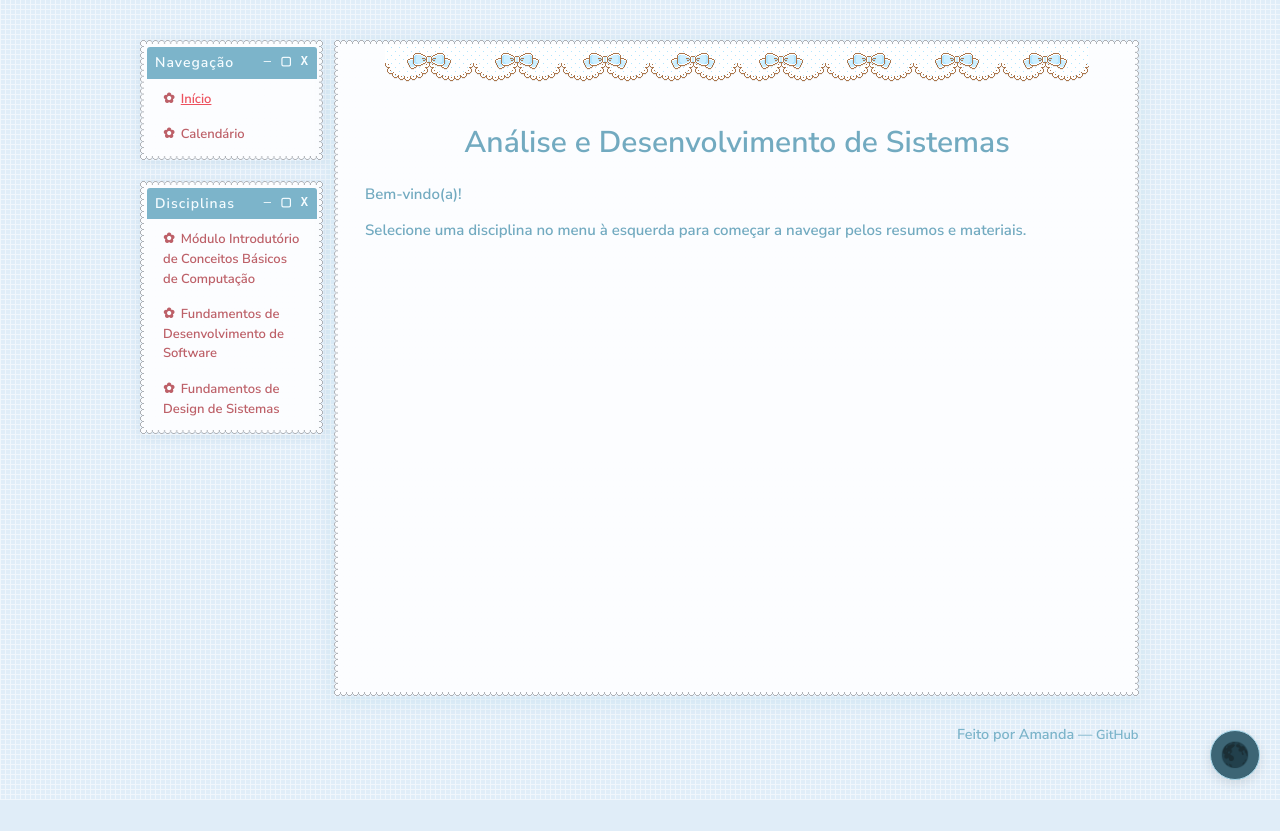
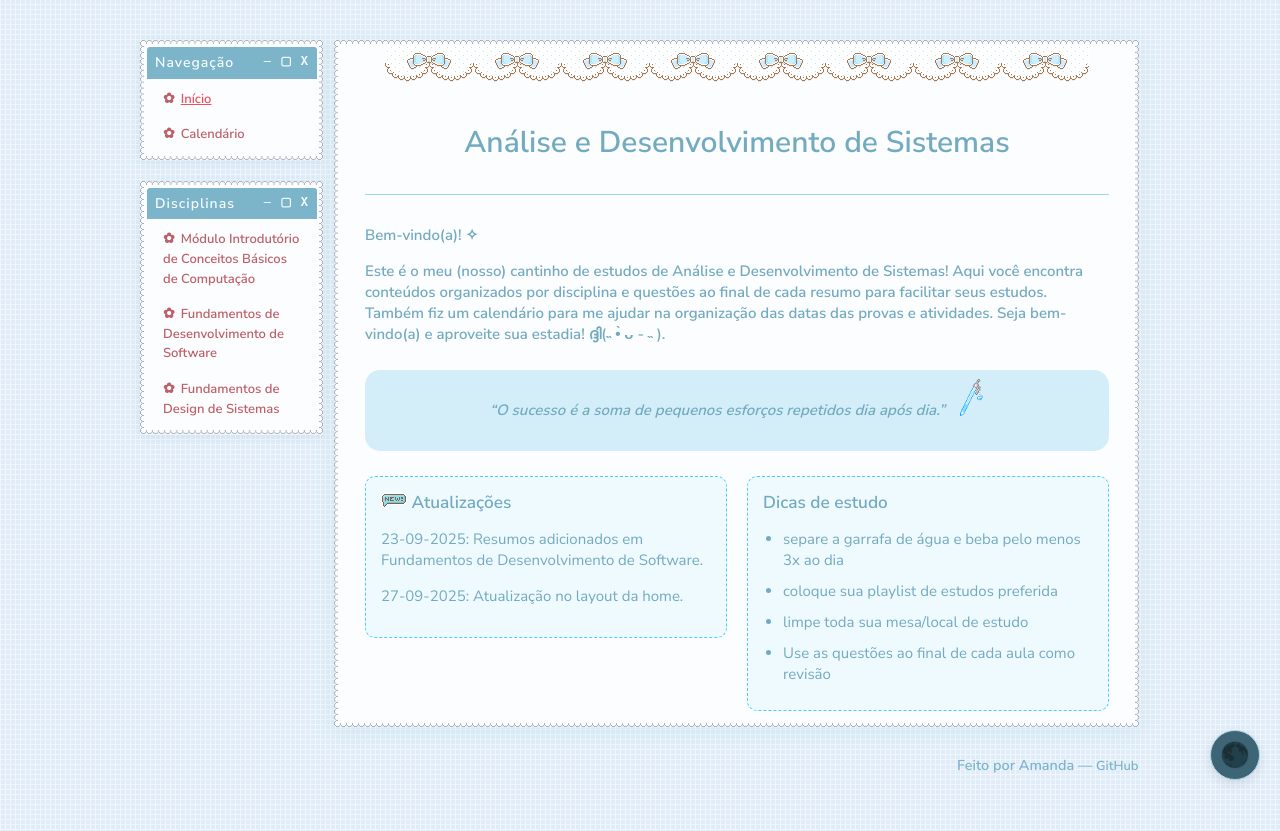
Before and after one commit to amandameneseso/Resumos-ADS, a React (Vite) app: page / in a window 1280 px wide. Before the commit the page ends 800 px from the top, so only its background shows below. Built offline with nearby package versions, Linux system fonts and the light colour scheme.

Commit message:
layout home

```diff
--- a/src/pages/HomePage.css
+++ b/src/pages/HomePage.css
@@ -4,6 +4,59 @@ h1 {
 
 hr {
   border: 0;
-  border-top: 1px solid #4ccdff;
+  border-top: 1px solid #9cd7ee;
   margin: 2em 0;
 }
+
+.quote {
+  display: flex;
+  align-items: center;   /* centraliza verticalmente */
+  justify-content: center; /* centraliza horizontalmente */
+  gap: 15px;
+  margin: 25px auto;
+  background-color: #d3eef8;
+  padding: 15px 20px;
+  border-radius: 15px;
+  text-align: center;
+}
+
+.quote p {
+  /* margin: 0; */
+  font-style: italic;
+}
+
+.quote img {
+  width: 24px;
+}
+
+.sections-container {
+  display: flex;
+  gap: 20px; /* espaço entre as seções */
+  margin-top: 20px;
+  flex-wrap: nowrap;
+  align-items: flex-start;
+}
+
+.section {
+  flex: 1; /* ocupa metade do espaço cada */
+  min-width: 250px; /* evita ficar muito pequeno em telas estreitas */
+  border: 1px dashed #4ccdff;
+  background-color: #effaff;
+  padding: 15px;
+  border-radius: 10px;
+}
+
+.section h2 {
+  margin-top: 0;
+  font-size: 1.15em;
+  line-height: 1.3;
+}
+
+.section li {
+  margin-left: 20px;
+  font-weight: 400;
+}
+
+.section p {
+  font-weight: 400;
+}
--- a/src/pages/HomePage.tsx
+++ b/src/pages/HomePage.tsx
@@ -17,9 +17,36 @@ function HomePage() {
       </div>
 
       <h1>Análise e Desenvolvimento de Sistemas</h1>
-      {/* <hr /> */}
-      <p>Bem-vindo(a)!</p>
-      <p>Selecione uma disciplina no menu à esquerda para começar a navegar pelos resumos e materiais.</p>
+      <hr />
+      <div>
+        <p>Bem-vindo(a)! ✧</p>
+        <p> Este é o meu (nosso) cantinho de estudos de Análise e Desenvolvimento de Sistemas! Aqui você encontra conteúdos organizados por disciplina e questões ao final de cada resumo para facilitar seus estudos. Também fiz um calendário para me ajudar na organização das datas das provas e atividades. Seja bem-vindo(a) e aproveite sua estadia! ദ്ദി(˵ •̀ ᴗ - ˵ ).</p>
+        <div className="quote">
+         <p>“O sucesso é a soma de pequenos esforços repetidos dia após dia.”</p>
+         <img className="img-topo" src="images/pen_4.gif" alt="" />
+        </div>
+      </div>
+
+      {/* Seções lado a lado */}
+      <div className="sections-container">
+        <div className="section">
+          <h2><img src="images/newe5.gif" alt="" /> Atualizações</h2>
+          <ul>
+            <p>23-09-2025: Resumos adicionados em Fundamentos de Desenvolvimento de Software.</p>
+            <p>27-09-2025: Atualização no layout da home.</p>
+          </ul>
+        </div>
+
+        <div className="section">
+          <h2>Dicas de estudo</h2>
+          <ul>
+            <li>separe a garrafa de água e beba pelo menos 3x ao dia</li>
+            <li>coloque sua playlist de estudos preferida</li>
+            <li>limpe toda sua mesa/local de estudo</li>
+            <li>Use as questões ao final de cada aula como revisão</li>
+          </ul>
+        </div>
+      </div>
     </div>
   );
 }
```
Also changed, not shown: public/images/newe5.gif (added), public/images/pen_4.gif (added).
